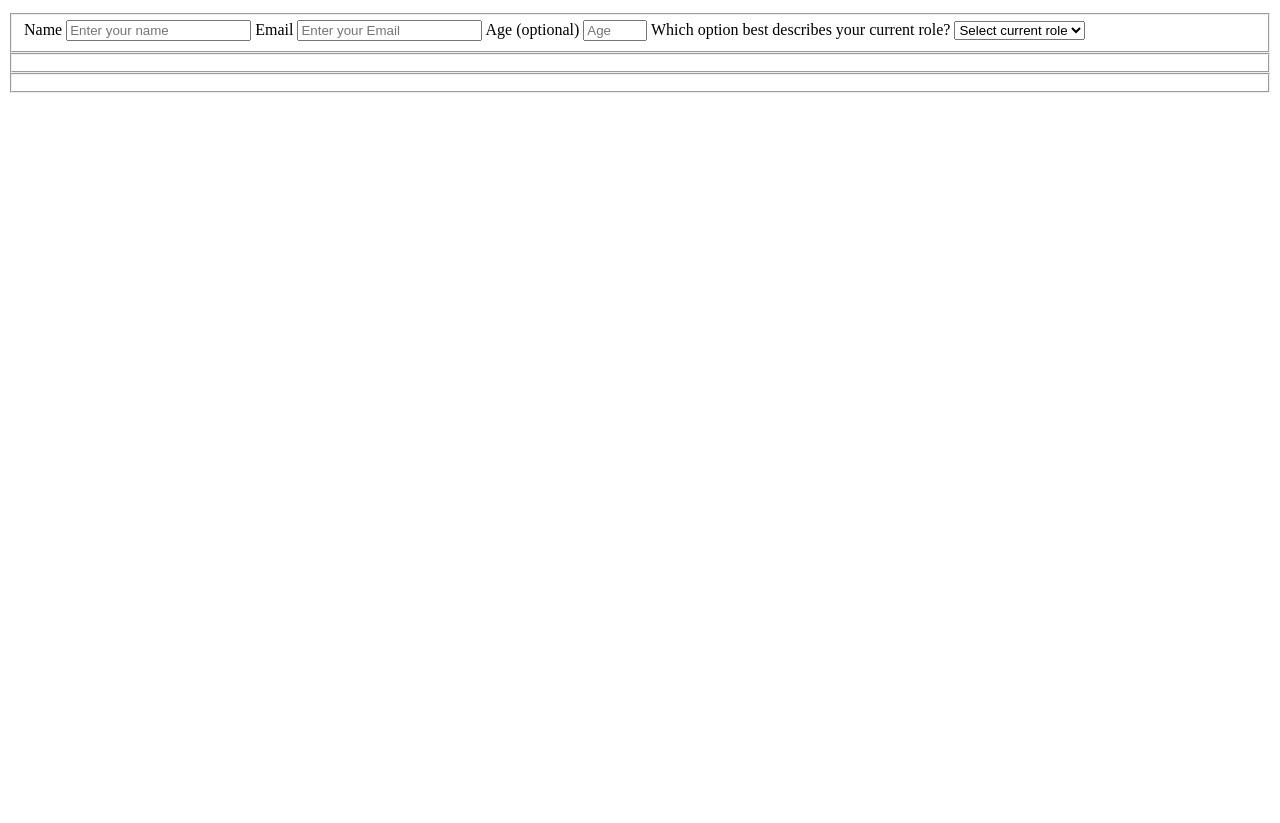
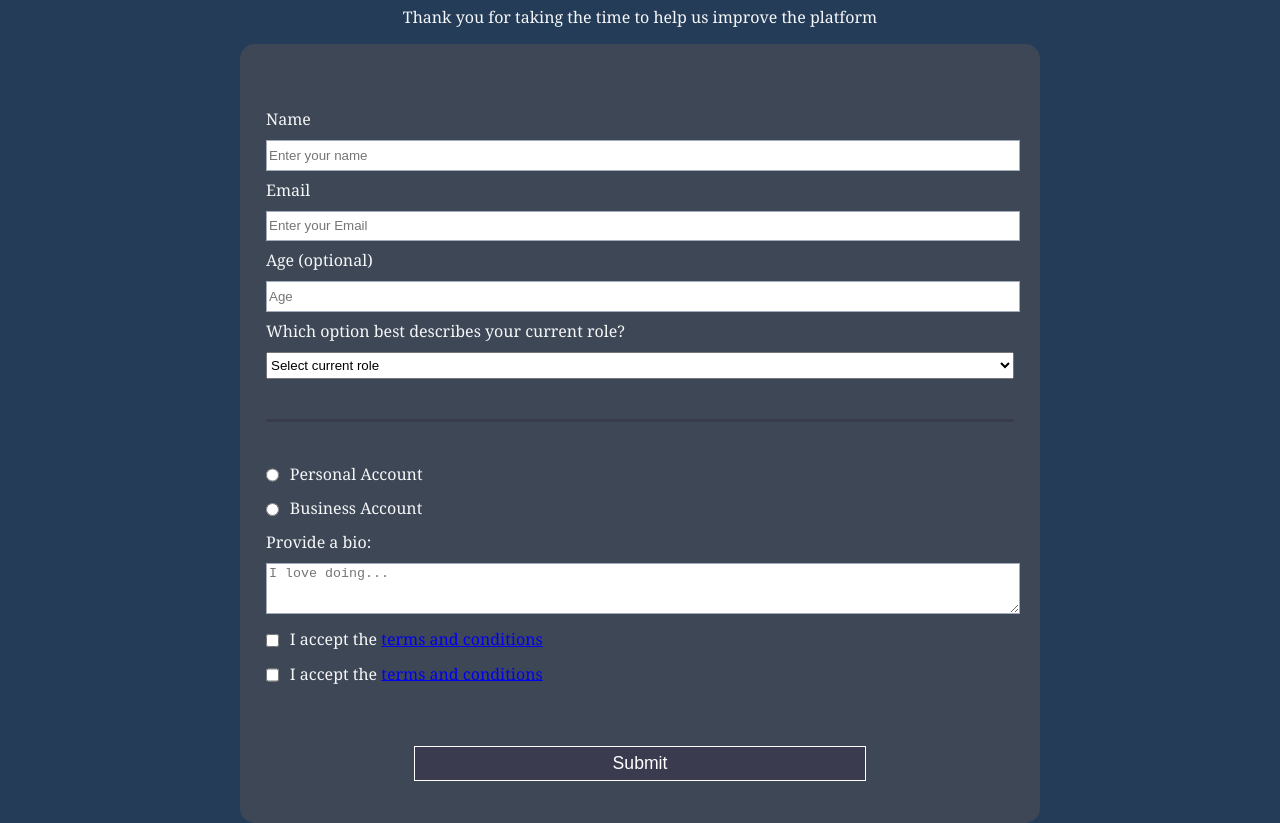
Before and after one commit to mjelloDev/survey-form, a plain HTML site: page index.html in a window 1280 px wide. Shown: the part 101-924 px from the top of the page. Before the commit the page ends 800 px from the top, so only its background shows below. Drawn offline with Linux system fonts and the light colour scheme.

Commit message:
Finish html structures

```diff
--- a/index.html
+++ b/index.html
@@ -17,10 +17,10 @@
         </p>
       </div>
 
-      <div class="content" id="survey-form">
+      <div class="content">
         <form method="post" action="#" id="survey-form">
           <fieldset>
-            <label for="name"
+            <label for="name" id="name-label"
               >Name
               <input
                 id="name"
@@ -29,7 +29,7 @@
                 placeholder="Enter your name"
                 required
             /></label>
-            <label for="email"
+            <label for="email" id="email-label"
               >Email
               <input
                 id="email"
@@ -38,7 +38,7 @@
                 placeholder="Enter your Email"
                 required
             /></label>
-            <label for="number">
+            <label for="number" id="number-label">
               Age (optional)
               <input
                 id="number"
@@ -58,8 +58,67 @@
               </select>
             </label>
           </fieldset>
-          <fieldset></fieldset>
-          <fieldset></fieldset>
+          <fieldset>
+            <label for="personal-account"
+              ><input
+                id="personal-account"
+                type="radio"
+                name="account-type"
+                class="inline"
+                value="personal"
+              />
+              Personal Account</label
+            >
+            <label for="business-account"
+              ><input
+                id="business-account"
+                type="radio"
+                name="account-type"
+                class="inline"
+                value="business"
+              />
+              Business Account</label
+            >
+            <label for="bio"
+              >Provide a bio:
+              <textarea
+                id="bio"
+                name="bio"
+                rows="3"
+                cols="30"
+                placeholder="I love doing..."
+              ></textarea>
+            </label>
+            <label for="terms-and-conditions">
+              <input
+                id="terms-and-conditions"
+                type="checkbox"
+                required
+                name="terms-and-conditions"
+                class="inline"
+                value="tos"
+              />
+              I accept the
+              <a href="https://www.freecodecamp.org/news/terms-of-service/"
+                >terms and conditions</a
+              >
+            </label>
+            <label for="terms-and-conditions">
+              <input
+                id="terms-and-conditions"
+                type="checkbox"
+                required
+                name="terms-and-conditions"
+                class="inline"
+                value="tosagain"
+              />
+              I accept the
+              <a href="https://www.freecodecamp.org/news/terms-of-service/"
+                >terms and conditions</a
+              >
+            </label>
+          </fieldset>
+          <input id="submit" type="submit" value="Submit" />
         </form>
       </div>
     </div>
--- a/styles.css
+++ b/styles.css
@@ -0,0 +1,73 @@
+body {
+  width: 100%;
+  height: 100vh;
+  margin: 0;
+  background-color: #243c58;
+  color: #f5f6f7;
+  font-family: Georgia, "Times New Roman", Times, serif;
+  font-size: 16px;
+}
+
+h1,
+p {
+  margin: 1em auto;
+  text-align: center;
+}
+
+form {
+  width: 80vw;
+  max-width: 800px;
+  min-width: 300px;
+  margin: 0 auto;
+  padding: 1.5em;
+  background-color: #3e4756;
+  border-radius: 15px;
+  box-sizing: border-box;
+}
+
+fieldset {
+  border: none;
+  padding: 2rem 0;
+  border-bottom: 3px solid #3b3b4f;
+}
+
+fieldset:last-of-type {
+  border-bottom: none;
+}
+
+label {
+  display: block;
+  margin: 0.5rem 0;
+}
+
+input,
+textarea,
+select {
+  margin: 10px 0 0 0;
+  width: 100%;
+  min-height: 2em;
+}
+
+input,
+textarea {
+  background-color: #fff;
+  border: 1px solid #a2acbd;
+  color: #ffffff;
+}
+
+.inline {
+  width: unset;
+  margin: 0 0.5em 0 0;
+  vertical-align: middle;
+}
+
+input[type="submit"] {
+  display: block;
+  width: 60%;
+  margin: 1em auto;
+  height: 2em;
+  font-size: 1.1rem;
+  background-color: #3b3b4f;
+  border-color: white;
+  min-width: 300px;
+}
```
